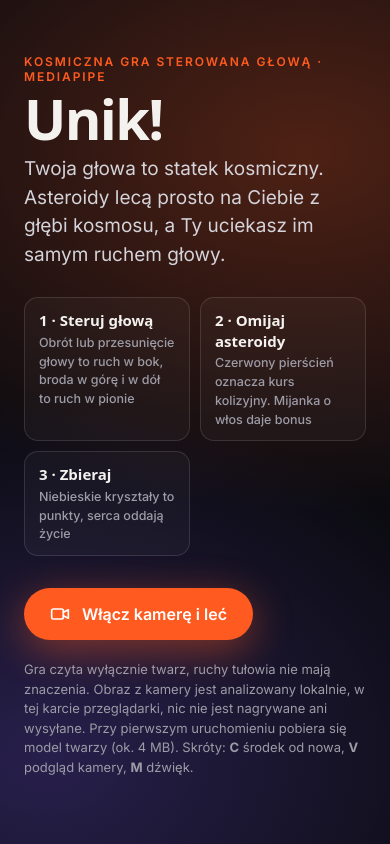
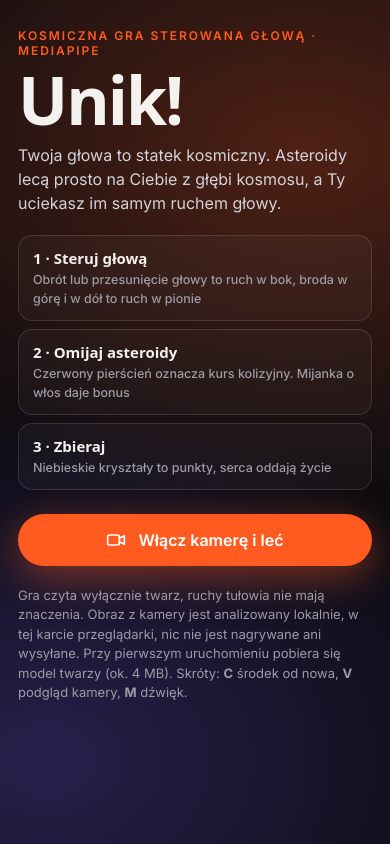
Before and after one commit to berout/rocket-head-game, a plain HTML site: page index.html in a window 390 px wide. Drawn offline with Linux system fonts and the light colour scheme; animation ran at ten frames a second; a web font is replaced by a local one.

Commit message:
Add files via upload

```diff
--- a/index.html
+++ b/index.html
@@ -2,7 +2,7 @@
 <html lang="pl">
 <head>
 <meta charset="utf-8">
-<meta name="viewport" content="width=device-width,initial-scale=1">
+<meta name="viewport" content="width=device-width,initial-scale=1,viewport-fit=cover">
 <title>Unik! – kosmiczna gra sterowana głową</title>
 <link rel="preconnect" href="https://fonts.googleapis.com">
 <link rel="preconnect" href="https://fonts.gstatic.com" crossorigin>
@@ -92,6 +92,7 @@ canvas.full{position:absolute;inset:0;width:100%;height:100%;display:block}
 .uk-sens span{font:600 11px var(--ui);letter-spacing:.12em;text-transform:uppercase;color:var(--muted);padding:0 10px}
 .uk-sens button{border:0;background:transparent;color:var(--muted);font:500 13px var(--ui);padding:7px 14px;border-radius:999px;cursor:pointer}
 .uk-sens button.on{background:var(--fg);color:#121216}
+.uk-sens i{font-style:normal}.uk-sens i.s{display:none}
 /* ---------- 6. catch game ---------- */
 .ct-hud{position:absolute;top:82px;left:50%;transform:translateX(-50%);display:flex;gap:10px;z-index:3}
 .ct-hud>div{min-width:112px;padding:9px 16px 10px;border-radius:16px;background:var(--glass);border:1px solid var(--line);backdrop-filter:blur(14px);-webkit-backdrop-filter:blur(14px);text-align:center;transition:border-color .2s,box-shadow .2s}
@@ -129,6 +130,57 @@ canvas.full{position:absolute;inset:0;width:100%;height:100%;display:block}
   background:radial-gradient(circle,#fff 0 4px,rgba(255,255,255,.22) 5px 15px,transparent 16px),conic-gradient(var(--mint) calc(var(--p,0) * 1turn),rgba(255,255,255,.35) 0);
   -webkit-mask:radial-gradient(circle,#000 0 16px,transparent 17px 21px,#000 22px 26px,transparent 27px);mask:radial-gradient(circle,#000 0 16px,transparent 17px 21px,#000 22px 26px,transparent 27px);
   filter:drop-shadow(0 0 8px rgba(0,0,0,.5))}
+
+/* ---------- instrukcja zwijana ---------- */
+body:not(.hint-open) #hint{display:none}
+body.hint-open .hint-btn{display:none}
+#hint{padding-right:48px}
+.hint-x{position:absolute;top:8px;right:8px;width:30px;height:30px;border-radius:50%;border:1px solid var(--line);background:rgba(255,255,255,.06);color:var(--fg);font:500 18px/1 var(--ui);cursor:pointer;display:grid;place-items:center}
+.hint-btn{position:fixed;left:16px;bottom:16px;z-index:26;height:40px;padding:0 16px 0 12px;border-radius:999px;border:1px solid var(--line);background:var(--glass);backdrop-filter:blur(14px);-webkit-backdrop-filter:blur(14px);color:var(--fg);font:600 13px var(--ui);display:flex;align-items:center;gap:8px;cursor:pointer}
+.hint-btn b{width:22px;height:22px;border-radius:50%;background:var(--fg);color:#121216;display:grid;place-items:center;font:800 13px var(--ui)}
+
+/* ---------- telefon ---------- */
+@media (max-width:760px), (max-height:520px) and (pointer:coarse){
+  html,body{height:100%;overscroll-behavior:none}
+  #topbar{display:none}
+  .ct-hud{top:calc(env(safe-area-inset-top) + 8px);left:8px;right:8px;transform:none;gap:6px;justify-content:center}
+  .ct-hud>div{flex:1 1 0;min-width:0;max-width:120px;padding:6px 4px 7px;border-radius:12px}
+  .ct-hud small{font-size:8.5px;letter-spacing:.08em;white-space:nowrap;overflow:hidden;text-overflow:ellipsis}
+  .ct-hud b{font-size:20px}
+  .ct-lives{height:24px;gap:2px}
+  .ct-lives i{width:12px;height:12px}
+  .ct-prog{margin-top:4px}
+  .ct-msg{top:26%;width:92vw}
+  .ct-title{font-size:clamp(40px,13vw,76px)}
+  .ct-sub{font-size:14px;margin-top:10px}
+  .ct-diff{top:64%;width:calc(100vw - 16px);gap:8px;justify-content:center}
+  .ct-dbtn{flex:1 1 0;min-width:0;width:auto;max-width:180px;padding:14px 6px 18px;border-radius:18px;gap:4px}
+  .ct-dbtn b{font-size:clamp(17px,5.4vw,24px)}
+  .ct-dbtn span{font-size:11px}
+  .ct-dbtn small{display:none}
+  .ct-hold{font-size:11px;min-height:14px}
+  .ct-dbtn .ring{left:10px;right:10px;bottom:8px}
+  .uk-sens{top:calc(64% + 74px);max-width:calc(100vw - 16px);gap:2px;padding:4px}
+  .uk-sens span{font-size:9.5px;padding:0 6px;letter-spacing:.06em}
+  .uk-sens i.l{display:none}.uk-sens i.s{display:inline}
+  .uk-sens button{font-size:12px;padding:6px 10px}
+  #preview{width:84px;height:112px;right:10px;bottom:calc(env(safe-area-inset-bottom) + 10px);border-radius:12px}
+  #hint{z-index:27;left:10px;right:10px;transform:none;max-width:none;min-width:0;bottom:calc(env(safe-area-inset-bottom) + 10px);max-height:45vh;overflow:auto;font-size:13px;align-items:flex-start;flex-direction:column;gap:8px}
+  .hint-btn{left:10px;bottom:calc(env(safe-area-inset-bottom) + 10px)}
+  #start{place-items:start center;padding:calc(env(safe-area-inset-top) + 28px) 18px 28px}
+  .start-card h1{font-size:clamp(52px,17vw,96px)}
+  .lead{font-size:16px;margin-bottom:20px}
+  .start-list{grid-template-columns:1fr;gap:8px;margin-bottom:24px}
+  .cta{width:100%;justify-content:center}
+}
+@media (max-height:520px) and (pointer:coarse){ /* telefon poziomo */
+  .ct-msg{top:34%}
+  .ct-title{font-size:clamp(36px,9vh,60px)}
+  .ct-diff{top:66%}
+  .ct-dbtn{padding:10px 6px 14px;max-width:150px}
+  .uk-sens{top:calc(66% + 70px)}
+  #preview{width:100px;height:75px}
+}
 </style>
 </head>
 <body>
@@ -146,7 +198,8 @@ canvas.full{position:absolute;inset:0;width:100%;height:100%;display:block}
 
 <main id="stage"></main>
 
-<div id="hint"><span class="hint-text"></span><span class="hint-extra"></span></div>
+<div id="hint"><span class="hint-text"></span><span class="hint-extra"></span><button class="hint-x" aria-label="Zamknij instrukcję">×</button></div>
+<button class="hint-btn" id="hintToggle" aria-label="Jak grać"><b>?</b>Jak grać</button>
 <div id="preview"><canvas id="pv"></canvas></div>
 
 <section id="start">
@@ -215,6 +268,13 @@ class OneEuro2D {
   constructor(...a) { this.fx = new OneEuro(...a); this.fy = new OneEuro(...a); }
   filter(p, t) { return { x: this.fx.filter(p.x, t), y: this.fy.filter(p.y, t) }; }
   reset() { this.fx.reset(); this.fy.reset(); }
+}
+
+if (typeof CanvasRenderingContext2D !== 'undefined' && !CanvasRenderingContext2D.prototype.roundRect) {
+  CanvasRenderingContext2D.prototype.roundRect = function (x, y, w, h, r) {
+    r = Math.min(typeof r === 'number' ? r : 0, w / 2, h / 2);
+    this.moveTo(x + r, y); this.arcTo(x + w, y, x + w, y + h, r); this.arcTo(x + w, y + h, x, y + h, r); this.arcTo(x, y + h, x, y, r); this.arcTo(x, y, x + w, y, r); this.closePath();
+  };
 }
 
 // ---------- app state ----------
@@ -374,8 +434,8 @@
 const pvCtx = ui.pv.getContext('2d');
 function drawPreview(sc, data) {
   if (!app.showPreview) return;
-  const c = ui.pv, pw = 208, ph = 156, d = app.dpr;
-  if (c.width !== pw * d) { c.width = pw * d; c.height = ph * d; }
+  const c = ui.pv, pw = ui.preview.clientWidth || 208, ph = ui.preview.clientHeight || 156, d = app.dpr;
+  if (c.width !== Math.round(pw * d) || c.height !== Math.round(ph * d)) { c.width = Math.round(pw * d); c.height = Math.round(ph * d); }
   const ctx = pvCtx; ctx.setTransform(d, 0, 0, d, 0, 0);
   ctx.fillStyle = '#111'; ctx.fillRect(0, 0, pw, ph);
   drawVideoCover(ctx, pw, ph);
@@ -424,6 +484,7 @@ function loop(now) {
   requestAnimationFrame(loop);
   const dt = Math.min(0.05, (now - lastT) / 1000); lastT = now;
   const sc = app.scenes[app.current];
+  const vv = app.video; if (app.camReady && vv.videoWidth && (vv.videoWidth !== app.vw || vv.videoHeight !== app.vh)) { app.vw = vv.videoWidth; app.vh = vv.videoHeight; }
   let data = null;
   if (app.fake) {
     data = app.fake(sc.id, now) || null;
@@ -440,7 +501,20 @@ function loop(now) {
   if (app.fpsOn) { fpsAcc += dt; fpsN++; if (fpsAcc > 0.5) { ui.fps.textContent = `${Math.round(fpsN / fpsAcc)} fps · detekcja ${Math.round(detN / fpsAcc)}/s`; fpsAcc = 0; fpsN = 0; detN = 0; } } else detN = 0;
 }
 
+// instrukcja: na telefonie zwinięta do przycisku „?”, na komputerze rozwinięta
+const MOBILE_Q = '(max-width: 760px), (max-height: 520px) and (pointer: coarse)';
+app.mobile = matchMedia(MOBILE_Q).matches;
+app.setHintOpen = (on) => { document.body.classList.toggle('hint-open', !!on); };
+function initHintToggle() {
+  const btn = $('#hintToggle'), x = $('#hint .hint-x');
+  if (!btn) { document.body.classList.add('hint-open'); return; }
+  app.setHintOpen(!app.mobile);
+  btn.onclick = () => app.setHintOpen(true);
+  if (x) x.onclick = () => app.setHintOpen(false);
+}
+
 function boot() {
+  initHintToggle();
   app.scenes.forEach((sc, i) => {
     const t = el('button', 'tab', `<span class="k">${i + 1}</span>${sc.name}`);
     t.onclick = () => setScene(i); ui.tabs.appendChild(t);
@@ -451,7 +525,7 @@ function boot() {
   $('#startBtn').onclick = startCamera;
   $('#pvBtn').onclick = () => togglePreview();
   addEventListener('resize', () => {
-    app.W = innerWidth; app.H = innerHeight; app.dpr = Math.min(devicePixelRatio || 1, 2);
+    app.W = innerWidth; app.H = innerHeight; app.dpr = Math.min(devicePixelRatio || 1, 2); app.mobile = matchMedia(MOBILE_Q).matches;
     app.resizeHooks.forEach((f) => f());
   });
   addEventListener('keydown', (e) => {
@@ -506,7 +580,7 @@ registerScene({
       </div>
       <div class="ct-msg"><div class="ct-title"></div><div class="ct-sub"></div></div>
       <div class="ct-diff">${Object.entries(this.DIFF).map(([k, d]) => `<button class="ct-dbtn" data-k="${k}"><span class="ring"></span><b>${d.label}</b><span>${d.desc}</span><small>${d.note}</small><em class="ct-hold"></em></button>`).join('')}</div>
-      <div class="uk-sens"><span>Czułość ruchu głowy</span>${Object.entries(this.SENS).map(([k, s]) => `<button data-s="${k}">${s.label}</button>`).join('')}</div>`);
+      <div class="uk-sens"><span><i class="l">Czułość ruchu głowy</i><i class="s">Czułość</i></span>${Object.entries(this.SENS).map(([k, s]) => `<button data-s="${k}">${s.label}</button>`).join('')}</div>`);
     this.top = makeCanvas(root); this.top.c.style.zIndex = '6'; this.top.c.style.pointerEvents = 'none'; // statek nad kafelkami menu
     const q = (s) => root.querySelector(s);
     Object.assign(this, { hScore: q('.ct-score'), hLevel: q('.ct-level'), hProg: q('.ct-prog i'), hLives: q('.ct-lives'), hBest: q('.ct-best'), msg: q('.ct-msg'), mTitle: q('.ct-title'), mSub: q('.ct-sub'), diffBox: q('.ct-diff'), sensBox: q('.uk-sens') });
@@ -526,7 +600,7 @@ registerScene({
     this.setReady();
   },
 
-  newStar(anyZ) { return { X: (Math.random() - 0.5) * 7, Y: (Math.random() - 0.5) * 5, z: anyZ ? 1 + Math.random() * this.Z_FAR : this.Z_FAR }; },
+  newStar(anyZ) { const { mx, my } = this.limits(); return { X: (Math.random() - 0.5) * 2 * (mx + 2.5), Y: (Math.random() - 0.5) * 2 * (my + 2), z: anyZ ? 1 + Math.random() * this.Z_FAR : this.Z_FAR }; },
   setSens(k) { this.sens = this.SENS[k] ? k : 'mid'; this.sbtns.forEach((b) => b.classList.toggle('on', b.dataset.s === this.sens)); try { localStorage.setItem('unik-sens', this.sens); } catch (e) {} },
   setMsg(title, sub, pop) {
     this.mTitle.textContent = title; this.mSub.textContent = sub || '';
@@ -549,7 +623,7 @@ registerScene({
 
   countdown(diff) {
     const D = this.DIFF[diff]; this.diff = diff; this.sel = Object.keys(this.DIFF).indexOf(diff);
-    this.state = 'count'; this.tc = 0; this.step = -1; this.showMenu(false); this.clearDwell();
+    this.state = 'count'; this.tc = 0; this.step = -1; this.showMenu(false); this.clearDwell(); if (app.mobile) app.setHintOpen(false);
     this.objs = []; this.score = 0; this.level = D.start; this.lives = D.lives; this.maxLives = D.lives; this.passedLv = 0; this.passed = 0;
     this.spawnT = 0.8; this.heartT = 25; this.invuln = 0; this.calib = []; this.renderLives(true);
   },
@@ -571,8 +645,10 @@ registerScene({
   },
 
   // świat -> ekran (perspektywa; płaszczyzna statku to z = 1)
-  proj(X, Y, z) { const k = (app.H / 2) / z; return { x: app.W / 2 + X * k, y: app.H / 2 + Y * k, k }; },
-  limits() { return { mx: (app.W / app.H) * 0.86, my: 0.78 }; },
+  // jednostka świata = połowa KRÓTSZEGO boku ekranu, dzięki temu w pionie (telefon) skala też się zgadza
+  unit() { return Math.min(app.W, app.H) / 2; },
+  proj(X, Y, z) { const k = this.unit() / z; return { x: app.W / 2 + X * k, y: app.H / 2 + Y * k, k }; },
+  limits() { const u = this.unit(); return { mx: (app.W / 2 / u) * 0.86, my: (app.H / 2 / u) * 0.78 }; },
 
   spawn() {
     const P = this.LV(this.level), { mx, my } = this.limits(), r = Math.random();
@@ -613,7 +689,8 @@ registerScene({
       if (this.base) {
         const k = app.vw / app.vh, S = this.SENS[this.sens];
         const dx = this.fx.filter(((nose.x - this.base.x) * k) / s, t), dy = this.fy.filter((nose.y - this.base.y) / s, t);
-        this.target = { x: clamp(dx / S.rx, -1, 1) * mx, y: clamp(dy / S.ry, -1, 1) * my };
+        const menuOn = this.diffBox.classList.contains('on'); // w menu neutralna głowa = statek nad kafelkami, nie na nich
+        this.target = { x: clamp(dx / S.rx, -1, 1) * mx, y: clamp(dy / S.ry - (menuOn ? 0.3 : 0), -1, 1) * my };
       }
       // przechył głowy (linia oczu) = przechył statku
       const a = Math.atan2(lm[33].y - lm[263].y, (lm[33].x - lm[263].x) * (app.vw / app.vh));
@@ -683,8 +760,9 @@ registerScene({
     let hit = null;
     if (this.target) for (const b of this.dbtns) { const r = b.getBoundingClientRect(); if (sp.x > r.left && sp.x < r.right && sp.y > r.top && sp.y < r.bottom) { hit = b; break; } }
     const present = now - this.faceSeen < 300;
+    const settled = this.target && Math.hypot(this.ship.x - this.target.x, this.ship.y - this.target.y) < 0.08; // statek dojechał, nie jest w przelocie
     if (!this.menuArmed) {
-      if (!hit && present) this.menuArmed = true;
+      if (!hit && present && settled) this.menuArmed = true;
       this.dbtns.forEach((b) => { b.classList.toggle('wait', b === hit); b.querySelector('.ct-hold').textContent = b === hit ? 'zjedź statkiem i wróć' : ''; });
       hit = null;
     }
@@ -763,7 +841,7 @@ registerScene({
     if (menu && this.target) {
       this.drawShip(T, t, now);
       const pr = this.dwell.k && this.menuArmed ? clamp(this.dwell.t / this.HOLD, 0, 1) : 0, sp = this.proj(this.ship.x, this.ship.y, 1);
-      if (pr > 0) { T.strokeStyle = '#2fd8a6'; T.lineWidth = 5; T.lineCap = 'round'; T.beginPath(); T.arc(sp.x, sp.y, 78, -Math.PI / 2, -Math.PI / 2 + pr * Math.PI * 2); T.stroke(); }
+      if (pr > 0) { T.strokeStyle = '#2fd8a6'; T.lineWidth = 5; T.lineCap = 'round'; T.beginPath(); T.arc(sp.x, sp.y, 78 * clamp(Math.min(W, H) / 900, 0.55, 1.4), -Math.PI / 2, -Math.PI / 2 + pr * Math.PI * 2); T.stroke(); }
     }
     // efekty
     for (let i = this.rings.length - 1; i >= 0; i--) { const r = this.rings[i]; r.life -= dt; r.r += 700 * dt; if (r.life <= 0) { this.rings.splice(i, 1); continue; } ctx.strokeStyle = `rgba(255,170,90,${r.life * 2})`; ctx.lineWidth = 4; ctx.beginPath(); ctx.arc(r.x, r.y, r.r, 0, Math.PI * 2); ctx.stroke(); }
@@ -816,7 +894,7 @@ registerScene({
   },
 
   drawShip(ctx, t, now) {
-    const p = this.proj(this.ship.x, this.ship.y, 1), s = clamp(app.H / 900, 0.7, 1.4);
+    const p = this.proj(this.ship.x, this.ship.y, 1), s = clamp(Math.min(app.W, app.H) / 900, 0.55, 1.4);
     if (this.invuln > 0 && this.state === 'play' && Math.floor(now / 90) % 2 === 0) return; // mruganie po trafieniu
     ctx.save(); ctx.translate(p.x, p.y); ctx.rotate(this.ship.roll); ctx.scale(s, s);
     // płomienie silników
```
